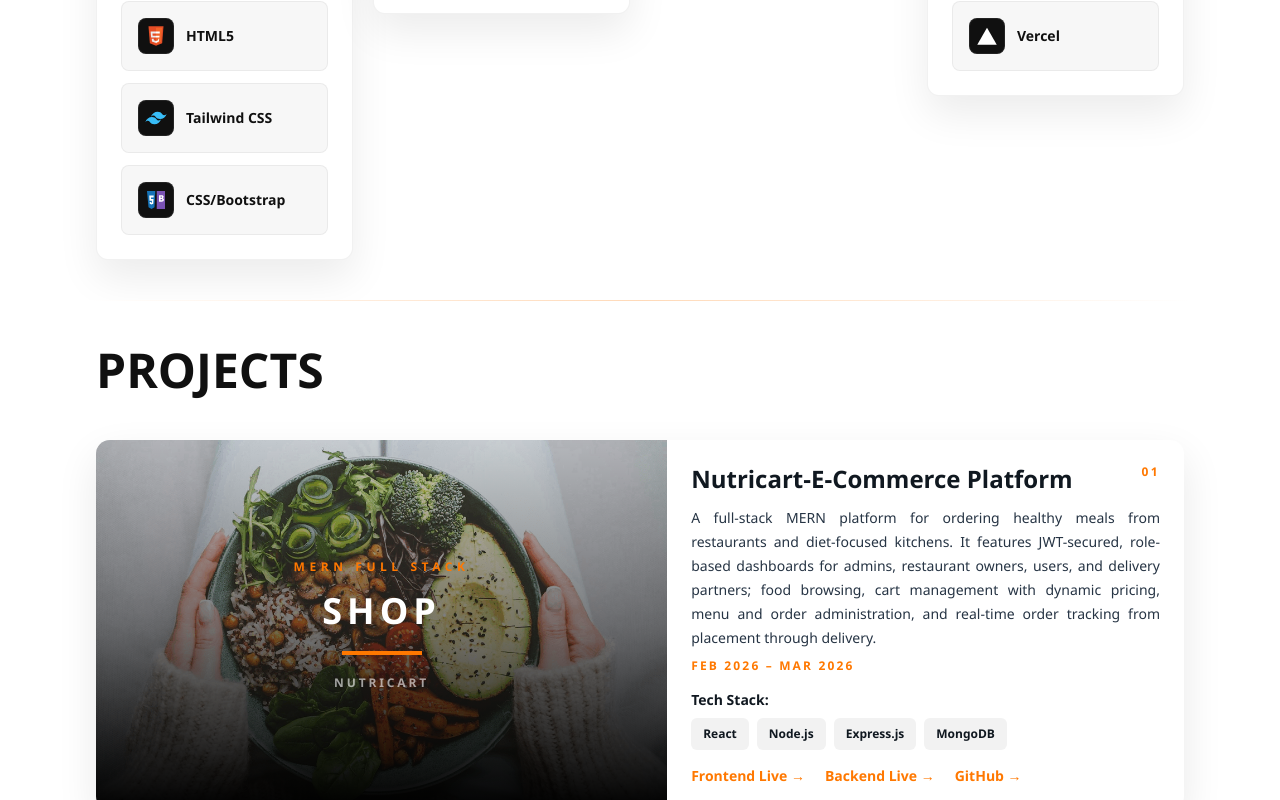
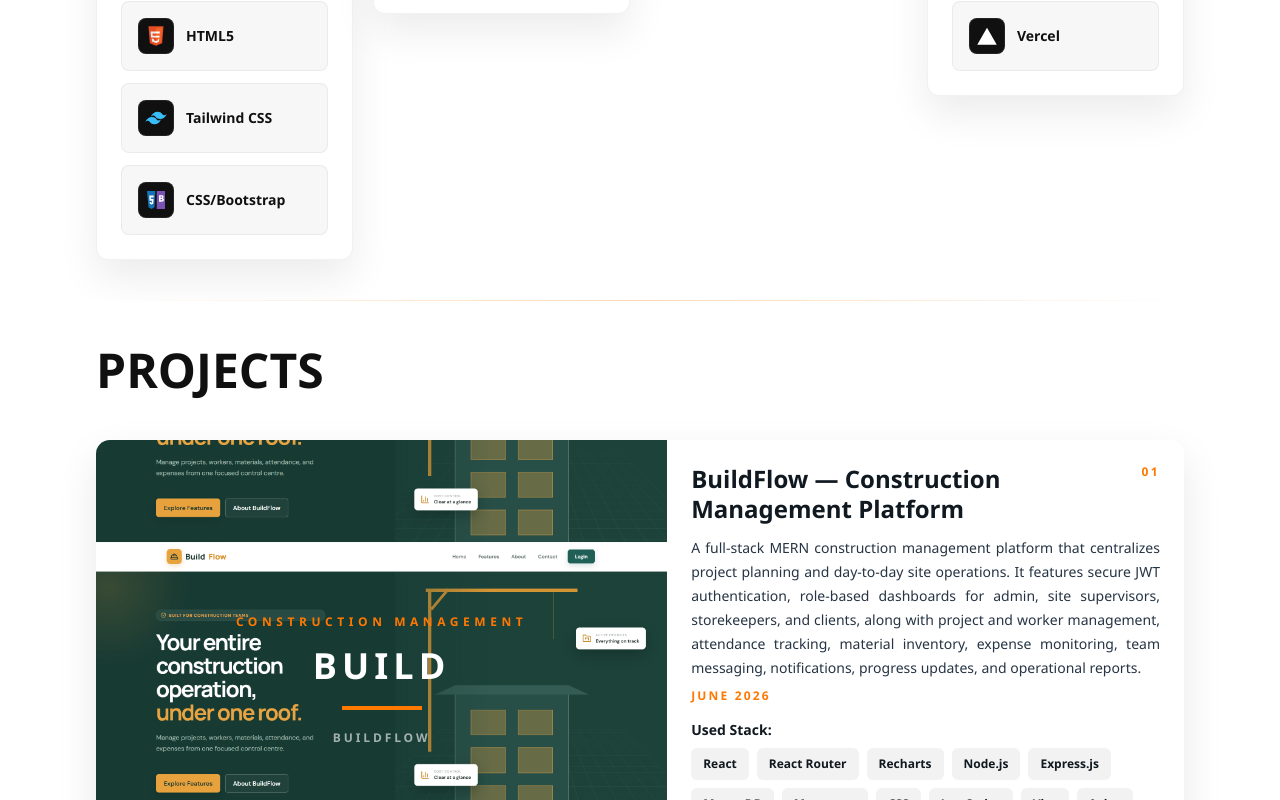
Before and after one commit to sreeparvathy-K-A/sreeparvathy_portfolio, a Next.js app: page / in a window 1280 px wide. Shown: the part 2000-2800 px from the top of the page. Built offline with nearby package versions, Linux system fonts and the light colour scheme.

Commit message:
Update project images and experience text colors

```diff
--- a/app/components/Navbar.tsx
+++ b/app/components/Navbar.tsx
@@ -5,11 +5,11 @@ import Link from "next/link";
 export default function Navbar() {
   return (
     <nav className="sticky top-0 z-50 border-b border-white/10 bg-[#05060c]/90 backdrop-blur">
-      <div className="mx-auto flex max-w-7xl items-center justify-between px-6 py-4">
+      <div className="mx-auto flex max-w-7xl items-center justify-between gap-3 px-4 py-4 sm:px-6">
         {/* Logo */}
         <Link
           href="/"
-          className="text-2xl font-bold tracking-wide text-white"
+          className="min-w-0 truncate text-lg font-bold tracking-wide text-white sm:text-2xl"
         >
           Sreeparvathy
         </Link>
@@ -66,7 +66,7 @@ export default function Navbar() {
         <a
           href="/images/Sreeparvathy_KA_Resume.pdf"
           download
-          className="rounded-lg bg-[#c8922a] px-5 py-2 text-sm font-semibold text-black transition hover:bg-[#d9a63f]"
+          className="shrink-0 rounded-lg bg-[#c8922a] px-3 py-2 text-xs font-semibold text-black transition hover:bg-[#d9a63f] sm:px-5 sm:text-sm"
         >
           Resume
         </a>
--- a/app/main-pages/Page- home/page.tsx
+++ b/app/main-pages/Page- home/page.tsx
@@ -31,6 +31,35 @@ const toolSkills = [
 const projects = [
   {
     number: "01",
+    label: "BUILD",
+    visualTitle: "BuildFlow",
+    image: "/images/construction_project.png",
+    type: "Construction Management",
+    title: "BuildFlow — Construction Management Platform",
+    date: "June 2026",
+    description:
+      "A full-stack MERN construction management platform that centralizes project planning and day-to-day site operations. It features secure JWT authentication, role-based dashboards for admin, site supervisors, storekeepers, and clients, along with project and worker management, attendance tracking, material inventory, expense monitoring, team messaging, notifications, progress updates, and operational reports.",
+    techStack: [
+      "React",
+      "React Router",
+      "Recharts",
+      "Node.js",
+      "Express.js",
+      "MongoDB",
+      "Mongoose",
+      "CSS",
+      "JavaScript",
+      "Vite",
+      "Axios",
+      "JWT",
+      "jsPDF",
+    ],
+    githubUrl: "https://github.com/sreeparvathy-K-A/buildflow-construction-management",
+    liveUrl: "https://buildflow-construction-management.vercel.app/",
+    liveLabel: "Live Link →",
+  },
+  {
+    number: "02",
     label: "SHOP",
     visualTitle: "Nutricart",
     image: "/images/Nutricart-project.jpg",
@@ -38,14 +67,27 @@ const projects = [
     title: "Nutricart-E-Commerce Platform",
     date: "Feb 2026 – Mar 2026",
     description:
-      "A full-stack MERN platform for ordering healthy meals from restaurants and diet-focused kitchens. It features JWT-secured, role-based dashboards for admins, restaurant owners, users, and delivery partners; food browsing, cart management with dynamic pricing, menu and order administration, and real-time order tracking from placement through delivery.",
-    techStack: ["React", "Node.js", "Express.js", "MongoDB"],
+      "A full-stack MERN platform for ordering healthy meals from restaurants and diet-focused kitchens. It features JWT-secured, role-based dashboards for admin, restaurant owners, users, and delivery partners; food browsing, cart management with dynamic pricing, menu and order administration, and real-time order tracking from placement through delivery.",
+    techStack: [
+      "React",
+      "React Router",
+      "CSS",
+      "Axios",
+      "Node.js",
+      "Express.js",
+      "MongoDB",
+      "Mongoose",
+      "JWT",
+      "Cloudinary",
+      "Multer",
+      "Razorpay",
+    ],
     githubUrl: "https://github.com/sreeparvathy-K-A/Nutricart",
     liveUrl: "https://nutricart.vercel.app/",
-    backendUrl: "https://nutricart-waly.onrender.com/",
+    liveLabel: "Live Link →",
   },
   {
-    number: "02",
+    number: "03",
     label: "LEGAL",
     visualTitle: "CaseMate",
     image: "/images/casemate.jpg",
@@ -331,11 +373,11 @@ export default function PageHome() {
             <p className="mt-6 max-w-2xl text-[12px] font-medium leading-6 text-white/75 sm:text-base sm:leading-7">
               MCA graduate and MERN Stack Developer focused on building responsive web applications, RESTful APIs, and modern user experiences using React, Node.js, Express.js, and MongoDB.
             </p>
-            <div className="hero-actions mt-7 flex w-full justify-center sm:mt-8">
+            <div className="hero-actions mt-7 flex w-full min-w-0 justify-center px-2 sm:mt-8 sm:px-0">
               <a
                 href="/images/Sreeparvathy_KA_Resume.pdf"
                 download
-                className="hero-primary-cta inline-flex min-h-11 items-center justify-center whitespace-nowrap rounded-xl bg-[#ff7800] px-5 py-3 text-[9px] font-black uppercase tracking-[0.08em] text-black transition sm:px-6 sm:text-xs sm:tracking-[0.14em]"
+                className="hero-primary-cta inline-flex min-h-11 max-w-full items-center justify-center gap-2 whitespace-normal break-words rounded-xl bg-[#ff7800] px-4 py-3 text-center text-[9px] font-black uppercase leading-4 tracking-[0.06em] text-black transition sm:px-6 sm:text-xs sm:tracking-[0.14em]"
               >
                 Download Resume <span aria-hidden="true">↓</span>
               </a>
@@ -477,7 +519,6 @@ export default function PageHome() {
                   className="project-card-visual relative flex min-h-[240px] items-center justify-center overflow-hidden bg-cover bg-center px-6 py-6 text-center text-white md:min-h-[300px]"
                   style={{ backgroundImage: `url("${project.image}")` }}
                 >
-                  <div className="absolute inset-0 bg-gradient-to-t from-black via-black/50 to-black/15 transition group-hover:via-black/40" />
                   <div className="relative z-10 w-full">
                     <p className="text-xs font-black uppercase tracking-[0.38em] text-[#ff7800]">{project.type}</p>
                     <p className="mt-4 text-4xl font-black uppercase tracking-[0.14em] text-white">{project.label}</p>
@@ -496,7 +537,7 @@ export default function PageHome() {
                   )}
 
                   <div className="mt-4">
-                    <p className="text-sm font-black text-[#101820]">Tech Stack:</p>
+                    <p className="text-sm font-black text-[#101820]">Used Stack:</p>
                     <div className="mt-2 flex flex-wrap gap-2">
                       {project.techStack.map((tech) => (
                         <span key={tech} className="rounded-md bg-[#f2f2f2] px-3 py-2 text-xs font-bold text-[#101820]">
@@ -509,20 +550,10 @@ export default function PageHome() {
                   <div className="mt-auto flex flex-wrap items-center gap-x-5 gap-y-2 pt-4 text-sm font-black">
                     {project.liveUrl ? (
                       <a href={project.liveUrl} target="_blank" rel="noreferrer" className="text-[#ff7800] transition hover:text-black">
-                        Frontend Live →
+                        {"liveLabel" in project ? project.liveLabel : "Frontend Live →"}
                       </a>
                     ) : !("hideLiveLink" in project && project.hideLiveLink) ? (
                       <span className="text-[#ff7800]/55">Go Live →</span>
-                    ) : null}
-                    {"backendUrl" in project && project.backendUrl ? (
-                      <a
-                        href={project.backendUrl}
-                        target="_blank"
-                        rel="noreferrer"
-                        className="text-[#ff7800] transition hover:text-black"
-                      >
-                        Backend Live →
-                      </a>
                     ) : null}
                     {project.githubUrl ? (
                       <a
@@ -564,7 +595,7 @@ export default function PageHome() {
                 </div>
                 <p className="text-xs font-black uppercase tracking-[0.24em] text-[#53606c]">08/2025 - 03/2026</p>
               </div>
-              <ul className="mt-5 max-w-3xl list-disc space-y-2 pl-5 text-justify text-sm leading-7 text-[#53606c] marker:text-[#ff7800]">
+              <ul className="mt-5 max-w-3xl list-disc space-y-2 pl-5 text-justify text-sm leading-7 text-[#101010] marker:text-[#ff7800]">
                 <li>Developed and maintained responsive full-stack applications using React.js, Node.js, Express.js, and MongoDB.</li>
                 <li>Built reusable UI components with React.js, HTML, CSS, and Bootstrap, and integrated MongoDB databases using secure, optimized queries.</li>
                 <li>Implemented user authentication, form validation, and role-based access control to improve application security.</li>
```
Also changed, not shown: public/images/construction_project.png (added).
